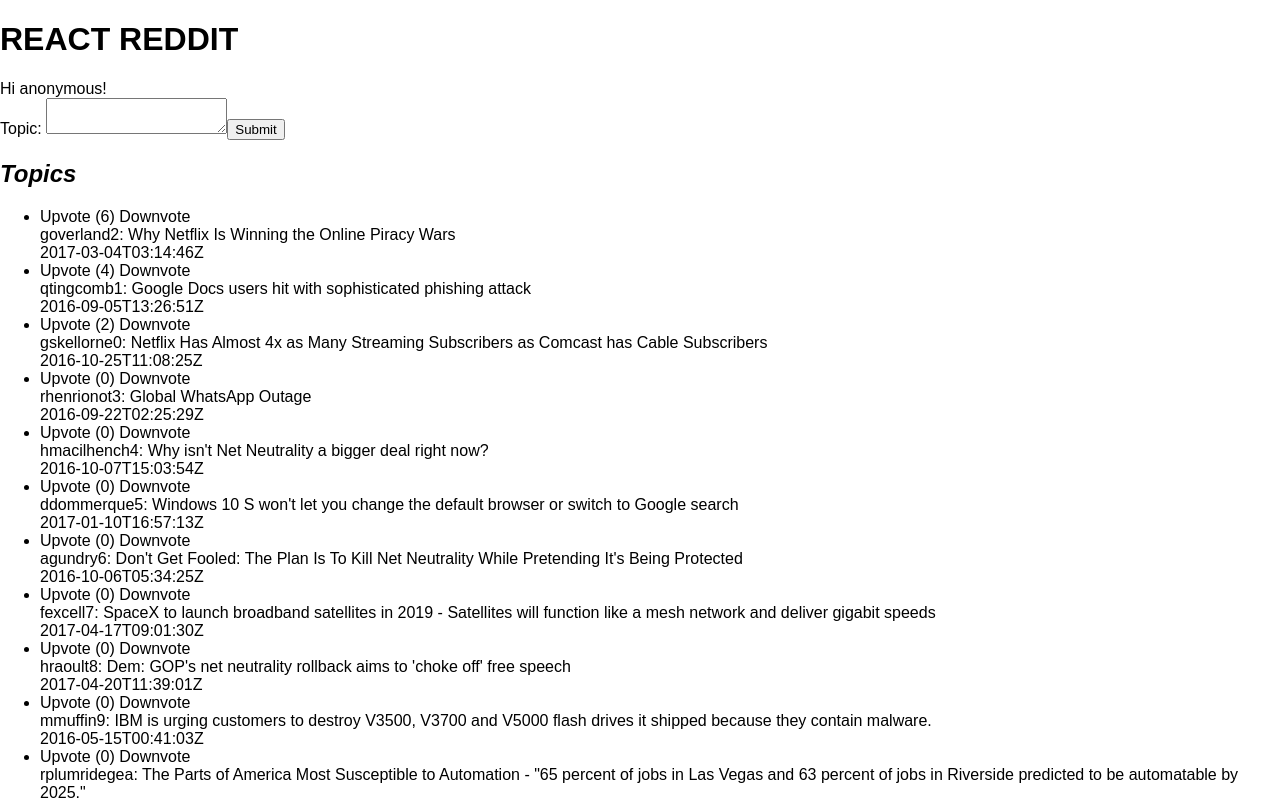
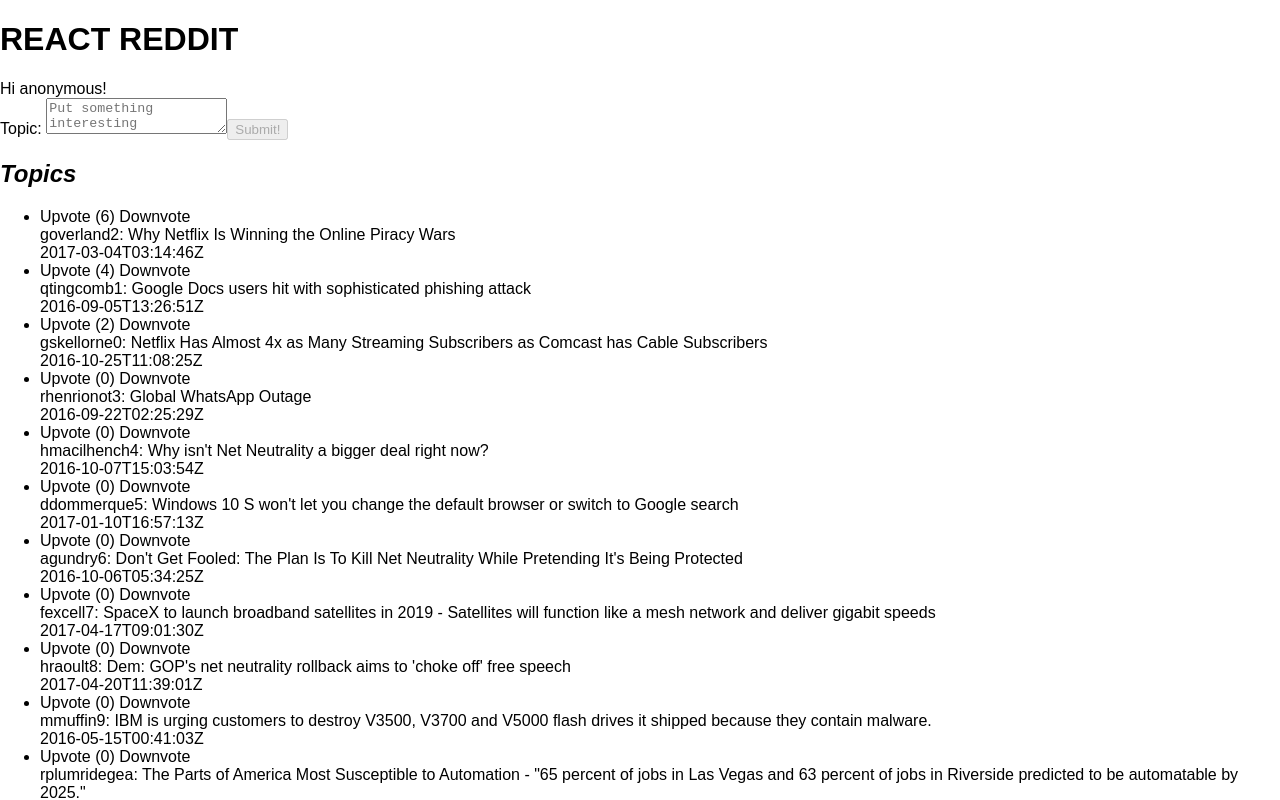
Before and after one commit to joriguzman/react-reddit, a React (Create React App) app: page / in a window 1280 px wide. Shown: the top 800 px of the page. Built offline with nearby package versions, Linux system fonts and the light colour scheme.

Commit message:
Add validation and maxLength to submit form

```diff
--- a/src/SubmitTopicForm.js
+++ b/src/SubmitTopicForm.js
@@ -1,18 +1,25 @@
 import React from 'react';
 import PropTypes from 'prop-types';
 
-const SubmitTopicForm = ({ newTopic, onSubmit, onTopicInputChange }) => (
+const maxTopicLength = 255;
+
+const SubmitTopicForm = ({ newTopic, onSubmit, onTopicInputChange }) => {
+    const isTopicEmpty = newTopic.length <= 0;
+    return (
         <form onSubmit={onSubmit}>
             <label>
                 Topic: <textarea value={newTopic}
-                onChange={onTopicInputChange}></textarea>
+                    onChange={onTopicInputChange}
+                    maxLength={maxTopicLength}
+                    placeholder='Put something interesting'></textarea>
             </label>
-        <input type='submit' value='Submit' />
+            <button disabled={isTopicEmpty}>Submit!</button>
         </form>
     );
+}
 
 SubmitTopicForm.propTypes = {
-    newTopic: PropTypes.string,
+    newTopic: PropTypes.string.isRequired,
     onSubmit: PropTypes.func,
     onTopicInputChange: PropTypes.func
 }
--- a/src/index.js
+++ b/src/index.js
@@ -2,8 +2,7 @@
 import ReactDOM from 'react-dom';
 import App from './App';
 import './index.css';
-
-const jsonData = require('./database.json');
+import jsonData from './database.json';
 
 ReactDOM.render(
   <App jsonObj={jsonData} />,
```
Also changed, not shown: 1 other file (tests, documents, lock files or other folders). Lines whose indentation alone changed are shown as unchanged.
